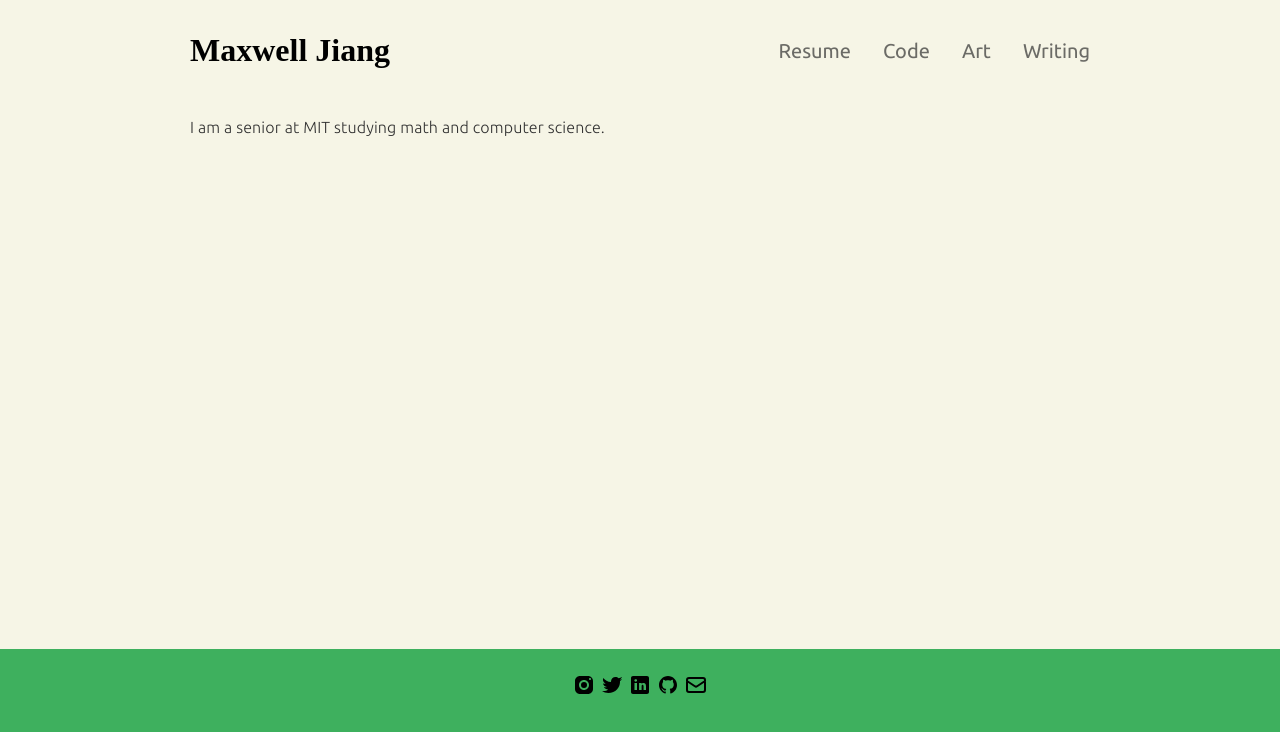
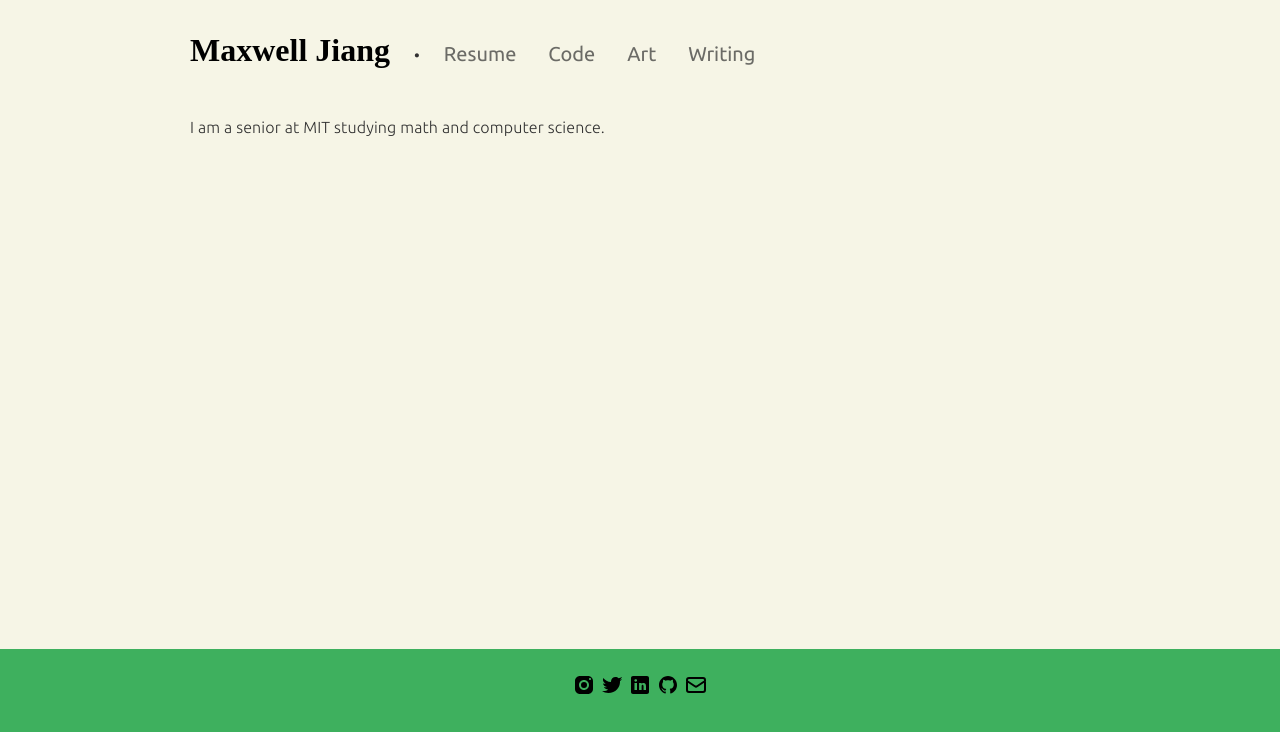
Before and after one commit to happymeex/happymeex.github.io, a SvelteKit app: page / in a window 1280 px wide. Shown: the top 732 px of the page. Built offline with nearby package versions, Linux system fonts and the light colour scheme.

Commit message:
left-justify nav header links

```diff
--- a/src/routes/+layout.svelte
+++ b/src/routes/+layout.svelte
@@ -39,6 +39,7 @@
 <Layout>
     <header slot="header">
         <a id="name" href="/" on:click={getNavTrigger("/")}>Maxwell Jiang</a>
+        <span>&bullet;</span>
         <nav>
             {#each sitePages as sitePage (sitePage.href)}
                 {@const selected = $page.route.id === sitePage.href}
@@ -114,8 +115,8 @@
         padding: var(--xl) 0;
         box-sizing: border-box;
         display: flex;
-        justify-content: space-between;
-        align-items: center;
+        align-items: baseline;
+        gap: var(--l);
     }
     header nav {
         display: flex;
```
